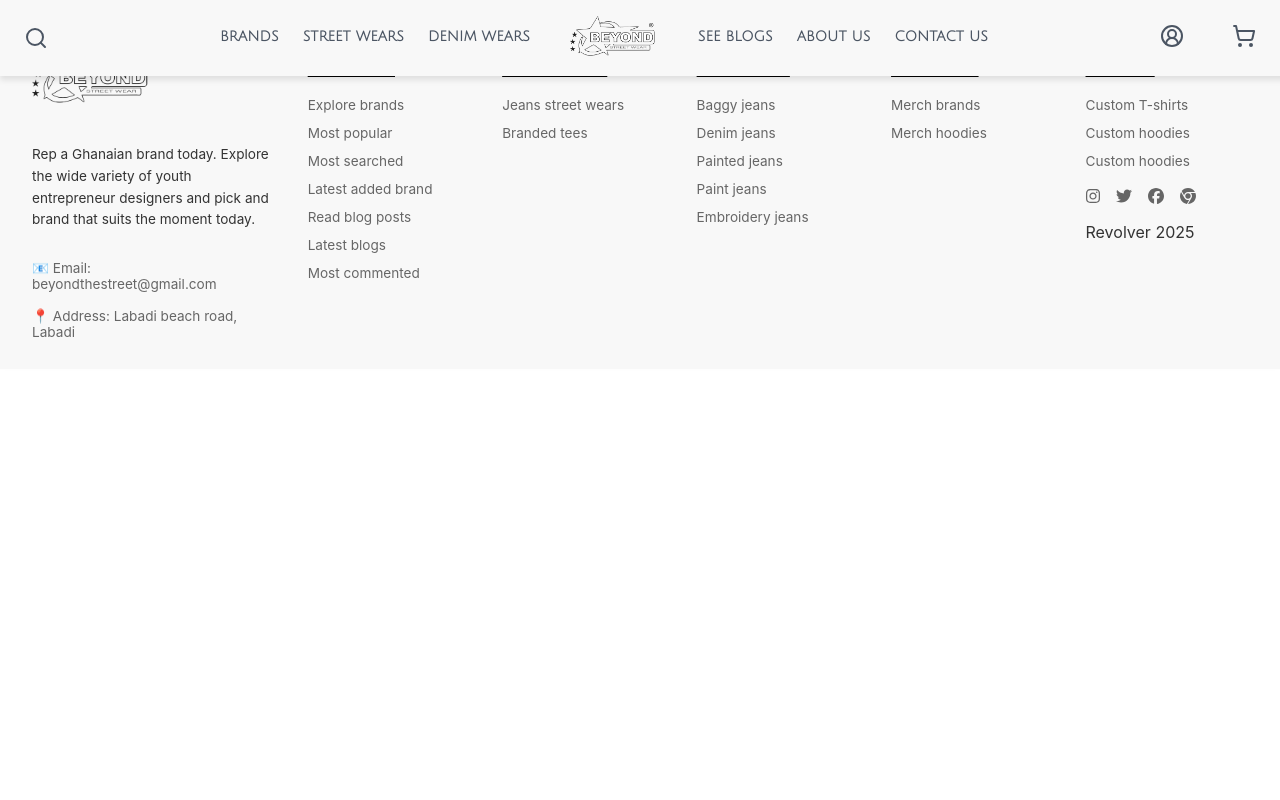
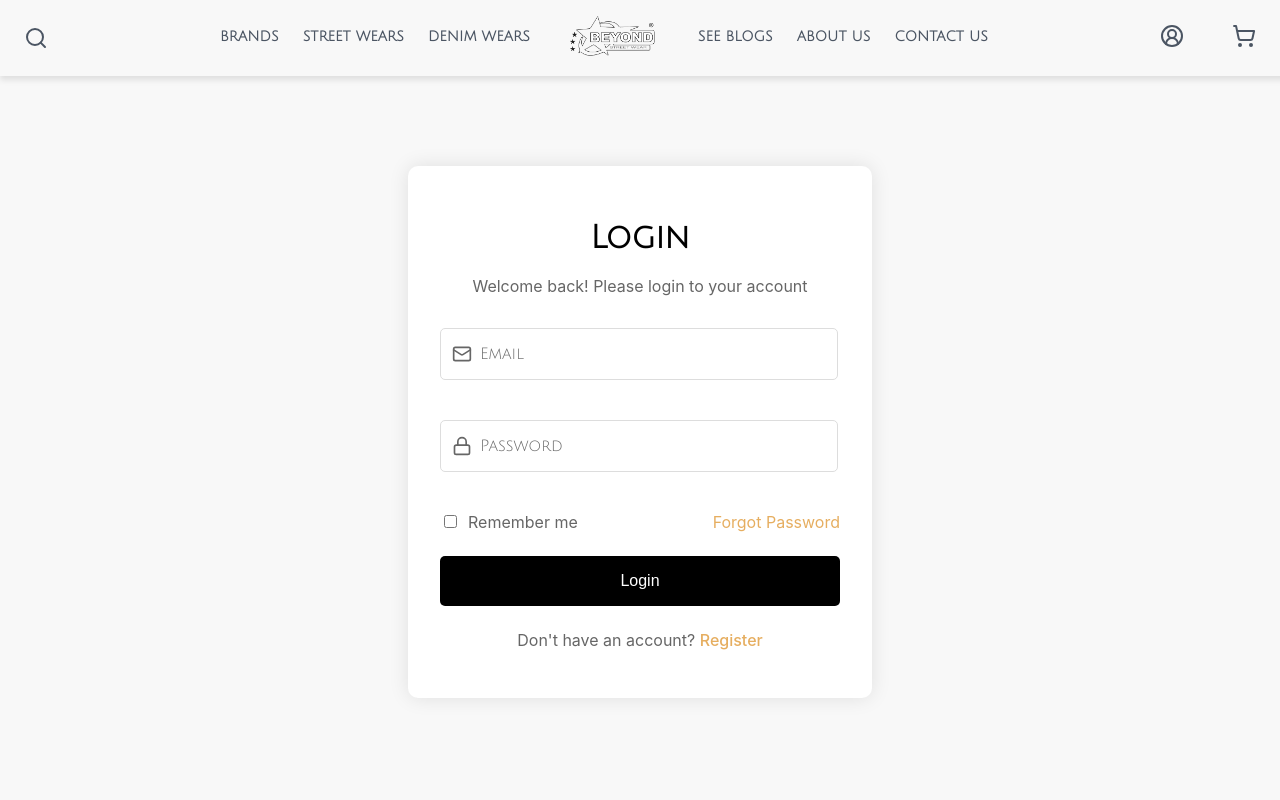
Before and after one commit to kev-69/street-and-culture, a React (Create React App) app in the folder street-and-culture/: page /login in a window 1280 px wide. Shown: the top 800 px of the page. Built offline with nearby package versions, Linux system fonts and the light colour scheme.

Commit message:
Login page completed with styles

```diff
--- a/street-and-culture/src/pages/Login.css
+++ b/street-and-culture/src/pages/Login.css
@@ -1 +1,151 @@
 @import url('https://fonts.googleapis.com/css2?family=Julius+Sans+One&display=swap');
+
+.login-container {
+    display: flex;
+    justify-content: center;
+    align-items: center;
+    min-height: 100vh;
+    background-color: #f8f8f8;
+    padding: 2rem;
+}
+
+.login-box {
+    background: #ffffff;
+    padding: 2rem;
+    border-radius: 10px;
+    box-shadow: 0 0 20px rgba(0, 0, 0, 0.1);
+    width: 100%;
+    max-width: 400px;
+}
+
+.login-box h1 {
+    font-family: "Julius Sans One", sans-serif;
+    text-align: center;
+}
+
+.login-subtitle {
+    text-align: center;
+    color: #666;
+    margin-bottom: 2rem;
+}
+
+.login-form {
+    display: flex;
+    flex-direction: column;
+    gap: 1.5rem;
+}
+
+.input-group {
+    margin-bottom: 1rem;
+    position: relative;
+}
+
+.input-icon {
+    position: absolute;
+    left: 12px;
+    top: 50%;
+    transform: translateY(-50%);
+    color: #666;
+    width: 20px;
+    height: 20px;
+    z-index: 1;
+  }
+
+.input-group input {
+    width: 85%;
+    padding: 1rem 1rem 1rem 2.5rem;
+    border: 1px solid #ddd;
+    border-radius: 5px;
+    font-size: 1rem;
+    transition: all 0.3s ease;
+  }
+
+.input-group label {
+    position: absolute;
+    left: 2.5rem;
+    top: 50%;
+    transform: translateY(-50%);
+    color: #666;
+    transition: all 0.3s ease;
+    pointer-events: none;
+    font-family: "Julius Sans One", sans-serif;
+}
+
+.input-group input:focus,
+.input-group input:not(:placeholder-shown) {
+  border-color: #e6ae60;
+  outline: none;
+}
+
+.input-group input:focus + label,
+.input-group input:not(:placeholder-shown) + label {
+  top: 0;
+  left: 1rem;
+  font-size: 0.8rem;
+  padding: 0 0.5rem;
+  background: white;
+  color: #e6ae60;
+}
+
+.form-options {
+    display: flex;
+    justify-content: space-between;
+    align-items: center;
+}
+
+.remember-me {
+    display: flex;
+    align-items: center;
+    gap: 0.5rem;
+    color: #666;
+}
+
+.forgot-password {
+    color: #e6ae60;
+    text-decoration: none;
+}
+
+.login-btn {
+    background-color: #000;
+    color: #ffffff;
+    padding: 1rem;
+    border: none;
+    border-radius: 5px;
+    font-size: 1rem;
+    cursor: pointer;
+    transition: background-color 0.3s ease;
+}
+
+.login-btn:hover {
+    background-color: #272727;
+}
+
+.register-link {
+    text-align: center;
+    margin-top: 1.5rem;
+    color: #666;
+}
+
+.register-link a {
+    color: #e6ae60;
+    text-decoration: none;
+    font-weight: 500;
+}
+
+.register-link a:hover {
+    text-decoration: underline;
+}
+
+@media (max-width: 480px) {
+    .login-container {
+        padding: 1rem;
+    }
+
+    .input-group input {
+        width: 84%;
+    }
+
+    .login-box {
+        padding: 1.5rem;
+    }
+}
--- a/street-and-culture/src/pages/Login.js
+++ b/street-and-culture/src/pages/Login.js
@@ -1,11 +1,75 @@
-import React from 'react'
+import React, { useState } from 'react'
+import { Link } from 'react-router-dom'
+import { Mail, Lock } from 'lucide-react'
 
 import './Login.css'
 
 const Login = () => {
+  const [formData, setFormData] = useState({
+    email: '',
+    password: ''
+  });
+
+  const handleChange = (e) => {
+    setFormData({
+      ...formData,
+      [e.target.name]: e.target.value,
+    });
+  };
+
+  const handleSubmit = (e) => {
+    e.preventDefault();
+    console.log("Login attempted with", formData);
+  }
+
+
   return (
-    <div>
+    <div className='login-container'>
+      <div className="login-box">
+        <h1>Login</h1>
+        <p className="login-subtitle">Welcome back! Please login to your account</p>
 
+        <form onSubmit={handleSubmit} className='login-form'>
+          <div className="input-group">
+            <Mail className='input-icon' />
+            <input
+              type="email"
+              id='email'
+              name='email'
+              value={formData.email}
+              onChange={handleChange}
+              required
+              placeholder=''
+            />
+            <label htmlFor="email">Email</label>
+          </div>
+
+          <div className="input-group">
+            <Lock className='input-icon' />
+            <input
+              type="password"
+              id='password'
+              name='password'
+              value={formData.password}
+              onChange={handleChange}
+              required
+              placeholder=''
+            />
+            <label htmlFor="password">Password</label>
+          </div>
+
+          <div className="form-options">
+            <label className="remember-me">
+              <input type="checkbox" />Remember me
+            </label>
+            <a href="#" className='forgot-password'>Forgot Password</a>
+          </div>
+          <button type='submit' className='login-btn'>Login</button>
+        </form>
+        <p className="register-link">
+          Don't have an account? <Link to="/register">Register</Link>
+        </p>
+      </div>
     </div>
   )
 }
```
